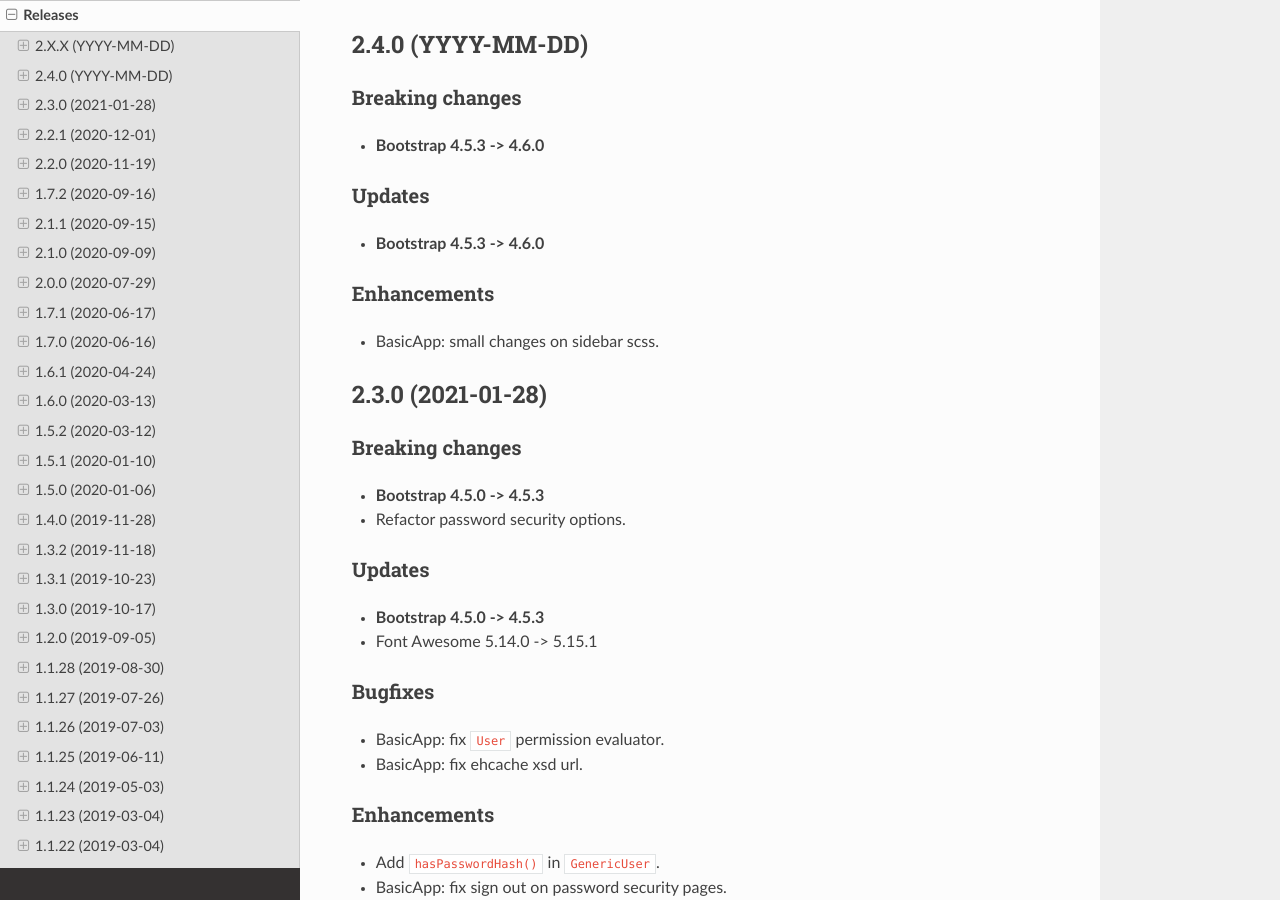
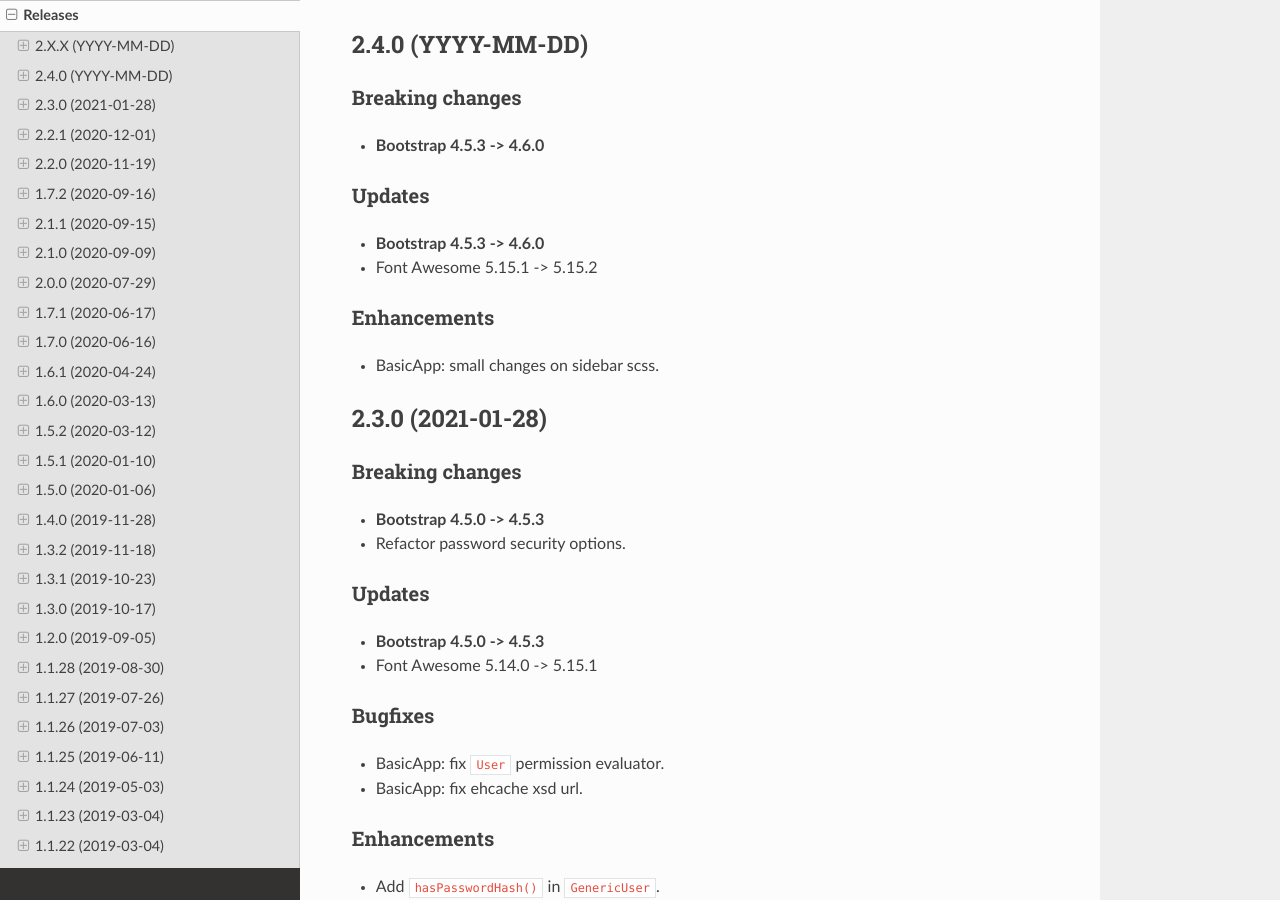
Before and after one commit to igloo-project/igloo-doc, a Sphinx documentation site: the page built from source/release-notes/releases.rst, in a window 1280 px wide and 900 px high, scrolled down 410 px. Built offline with Sphinx 7.4.7 and the Read the Docs theme 2.0.0, drawn with Linux system fonts in a browser that asks for light colours.

Commit message:
2.4.0: release notes

```diff
--- a/source/release-notes/releases.rst
+++ b/source/release-notes/releases.rst
@@ -33,6 +33,7 @@ Updates
 *******
 
 * **Bootstrap 4.5.3 -> 4.6.0**
+* Font Awesome 5.15.1 -> 5.15.2
 
 Enhancements
 ************
```
